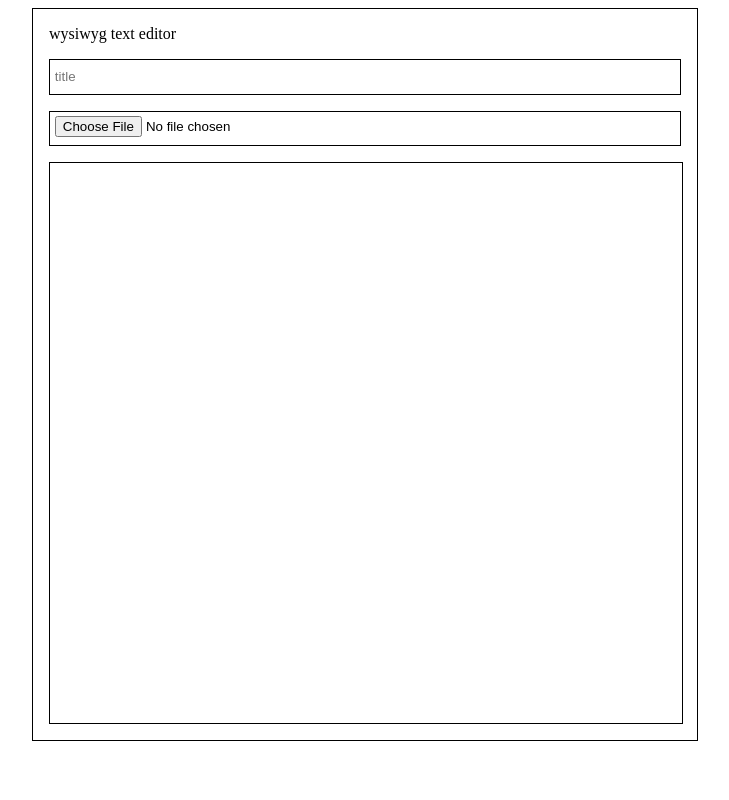
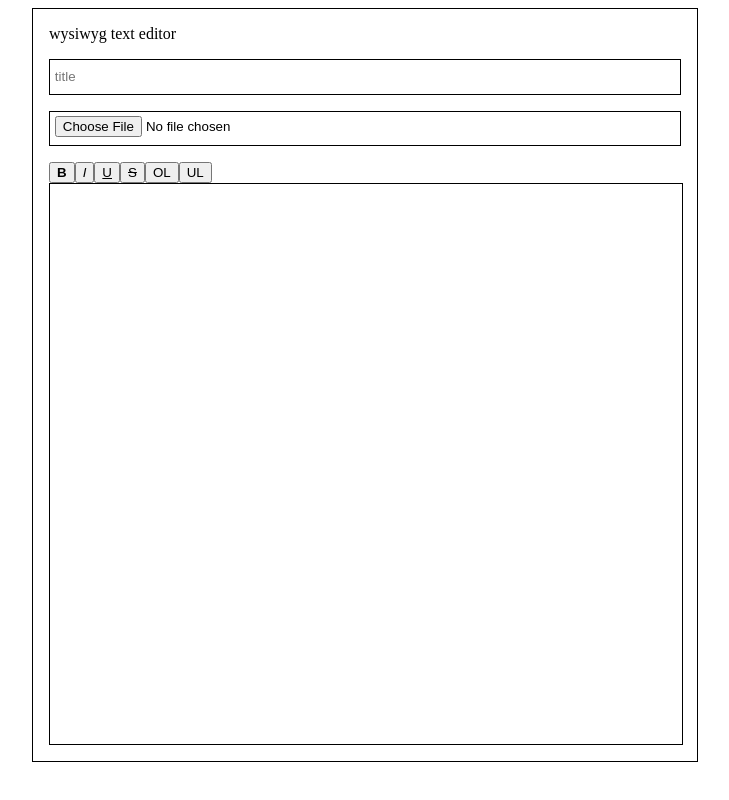
Before and after one commit to hoarwell/text-editor, a React (Create React App) app: page / in a window 1280 px wide. Shown: the whole page, without its empty margins (275-1004 px from the left). Built offline with nearby package versions, Linux system fonts and the light colour scheme.

Commit message:
21.06.09 14:35 텍스트 스타일링 메뉴 버튼 추가

```diff
--- a/src/App.js
+++ b/src/App.js
@@ -4,6 +4,24 @@ import './App.css';
 
 function App() {
   const contentRef = useRef();
+
+  const handleMenu = (e) => {
+    const { name, value } = e.target;
+    console.log(name)
+    if( name === "b"){
+      insertStyle("bold");
+    } else if ( name === "i"){
+      insertStyle("italic");
+    } else if ( name === "u"){
+      insertStyle("underline");
+    } else if (name === "s"){
+      insertStyle("strikeThrough");
+    } else if ( name === "ol"){
+      insertStyle("insertOrderedList");
+    } else if ( name === "ul"){
+      insertStyle("insertUnorderedList");
+    }
+  }
 
   const fileChange = (e) => {
     const { files } = e.target;
@@ -20,6 +38,11 @@ function App() {
         }
       }
     })
+  }
+
+  const insertStyle = (style) => {
+      document.execCommand(style);
+      contentRef.current.focus({ preventScroll: true });
   }
 
   const insertImage = (result) => {
@@ -49,6 +72,14 @@ function App() {
         <p>wysiwyg text editor</p>
         <input className = "title" name = "title" type = "text" placeholder = "title" onChange = { handleChange } require/>
         <input className = "file" name = "file" type = "file" accept = "image/*" onChange = { fileChange }/>
+        <div class="menu">
+          <button className = "bold" name = "b" onClick = { handleMenu }> <b>B</b> </button>
+          <button className = "italic" name = "i" onClick = { handleMenu }> <i>I</i> </button>
+          <button className = "underline" name = "u" onClick = { handleMenu }> <u>U</u> </button>
+          <button className = "strike" name = "s" onClick = { handleMenu }> <s>S</s> </button>
+          <button className = "ordered-list" name = "ol" onClick = { handleMenu }> OL </button>
+          <button className = "unordered-list" name = "ul" onClick = { handleMenu }> UL </button>
+        </div>
         <div className = "content" name = "content" contentEditable="true" ref = { contentRef }></div>
       </div>
     </div>
```
